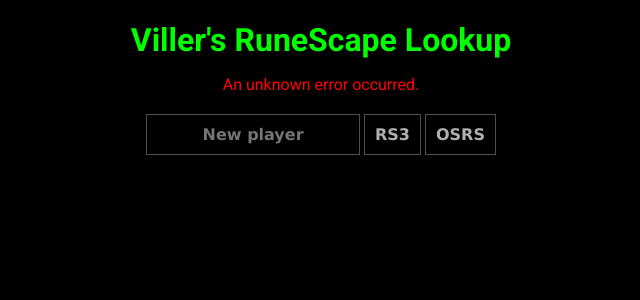
After one commit to villermen/runescape-lookup, a Symfony app: template templates/bundles/TwigBundle/Exception/error.html.twig in a window 1280 px wide. The commit adds this page. Shown: the top 300 px of the page, without its empty margins (319-959 px from the left). Run offline with Twig, Linux system fonts and the light colour scheme; the template is opened without the code that fills it, so the values that code supplies are empty; some libraries are stand-ins or nearby versions.

Commit message:
Error handling, icon

```diff
--- a/public/style.css
+++ b/public/style.css
@@ -34,7 +34,6 @@ input:hover, button:hover {
     overflow-x: hidden;
 }
 .lookup-form {
-    display: inline-block;
     margin-bottom: 20px;
     margin-top: 20px;
 }
@@ -159,8 +158,6 @@ th>a {
 .error {
     color: red;
 }
-.notice {
-}
 .nolifer-table-container {
     display: inline-block;
     vertical-align: top;
@@ -225,7 +222,6 @@ table {
 
 @media (max-width: 360px) {
     .lookup-form {
-        display: block;
         margin-top: 10px;
         margin-bottom: 10px;
     }
--- a/templates/base.html.twig
+++ b/templates/base.html.twig
@@ -2,17 +2,13 @@
 <html lang="en">
     <head>
         <meta charset="UTF-8" />
-        <title>{% block title %}{% endblock %}{% if block('title') %} | {% endif %}Viller's RuneScape lookup tools</title>
+        <title>{% block title %}{% endblock %}{% if block('title') %} - {% endif %}Viller's RuneScape Lookup</title>
         <link rel="stylesheet" href="{{ asset('style.css') }}" />
+        <link rel="icon" type="image/png" href="{{ asset('icon.png') }}" />
+        <link rel="apple-touch-icon" type="image/png" href="{{ asset('icon.png') }}" />
         <meta name="viewport" content="width=device-width, initial-scale=1.0" />
     </head>
     <body>
-        {% if error is defined and error is not empty %}
-            <p class="error">{{ error }}</p>
-        {% endif %}
-        {% if notice is defined and notice is not empty %}
-            <p class="notice">{{ notice }}</p>
-        {% endif %}
         {% block body %}{% endblock %}
         {% block javascripts %}
             <script src="https://code.jquery.com/jquery-3.7.1.slim.min.js" integrity="sha256-kmHvs0B+OpCW5GVHUNjv9rOmY0IvSIRcf7zGUDTDQM8=" crossorigin="anonymous"></script>
--- /dev/null
+++ b/templates/bundles/TwigBundle/Exception/error.html.twig
@@ -0,0 +1,10 @@
+{# @var status_code int #}
+{# @var status_text string #}
+{# @var exception Symfony\Component\ErrorHandler\Exception\FlattenException #}
+{% extends "base.html.twig" %}
+{% set message = status_code >= 400 and status_code < 500 ? exception.message : 'An unknown error occurred.' %}
+{% block body %}
+    <h1>Viller's RuneScape Lookup</h1>
+    <p class="error">{{ message }}</p>
+    {{ include('component/lookup-form.html.twig') }}
+{% endblock %}
--- a/templates/component/lookup-form.html.twig
+++ b/templates/component/lookup-form.html.twig
@@ -5,7 +5,7 @@
 {% set name1 = name1|default('') %}
 {% set name2 = name2|default('') %}
 <form method="get" class="lookup-form" action="{{ path('lookup') }}">
-    <input type="text" name="player1" maxlength="12" placeholder="New user" value="{{ name1 }}" style="width: 12em;" />
+    <input type="text" name="player1" maxlength="12" placeholder="New player" value="{{ name1 }}" style="width: 12em;" />
     {% if name1 %}
         <input type="text" name="player2" maxlength="12" placeholder="Compare with" value="{{ name2 }}" style="width: 12em;" />
         <input type="hidden" name="oldschool" value="{{ oldSchool }}" />
--- a/templates/lookup/compare.html.twig
+++ b/templates/lookup/compare.html.twig
@@ -1,5 +1,5 @@
 {% extends "base.html.twig" %}
-
+{% block title %}Compare{% endblock %}
 {% block body %}
     {{ include("component/lookup-form.html.twig") }}
 
--- a/templates/lookup/overview.html.twig
+++ b/templates/lookup/overview.html.twig
@@ -5,7 +5,7 @@
 {# @var formValues array #}
 {% extends "base.html.twig" %}
 {% block body %}
-    <h1>Viller's RuneScape lookup tools</h1>
+    <h1>Viller's RuneScape Lookup</h1>
     <p>
         RS3 and OSRS player lookup and tracking in a distinctly lime theme.
     </p>
--- a/templates/lookup/player.html.twig
+++ b/templates/lookup/player.html.twig
@@ -9,6 +9,7 @@
 {# @var tracked bool #}
 {# @var listedActivities Villermen\RuneScape\HighScore\HighScoreActivity[] #}
 {% extends "base.html.twig" %}
+{% block title %}{{ player.name }}{% endblock %}
 {% block body %}
     {{ include('component/lookup-form.html.twig', {
         oldSchool,
```
Also changed, not shown: src/Controller/LookupController.php (+22 -27 lines), public/icon.png (added).
